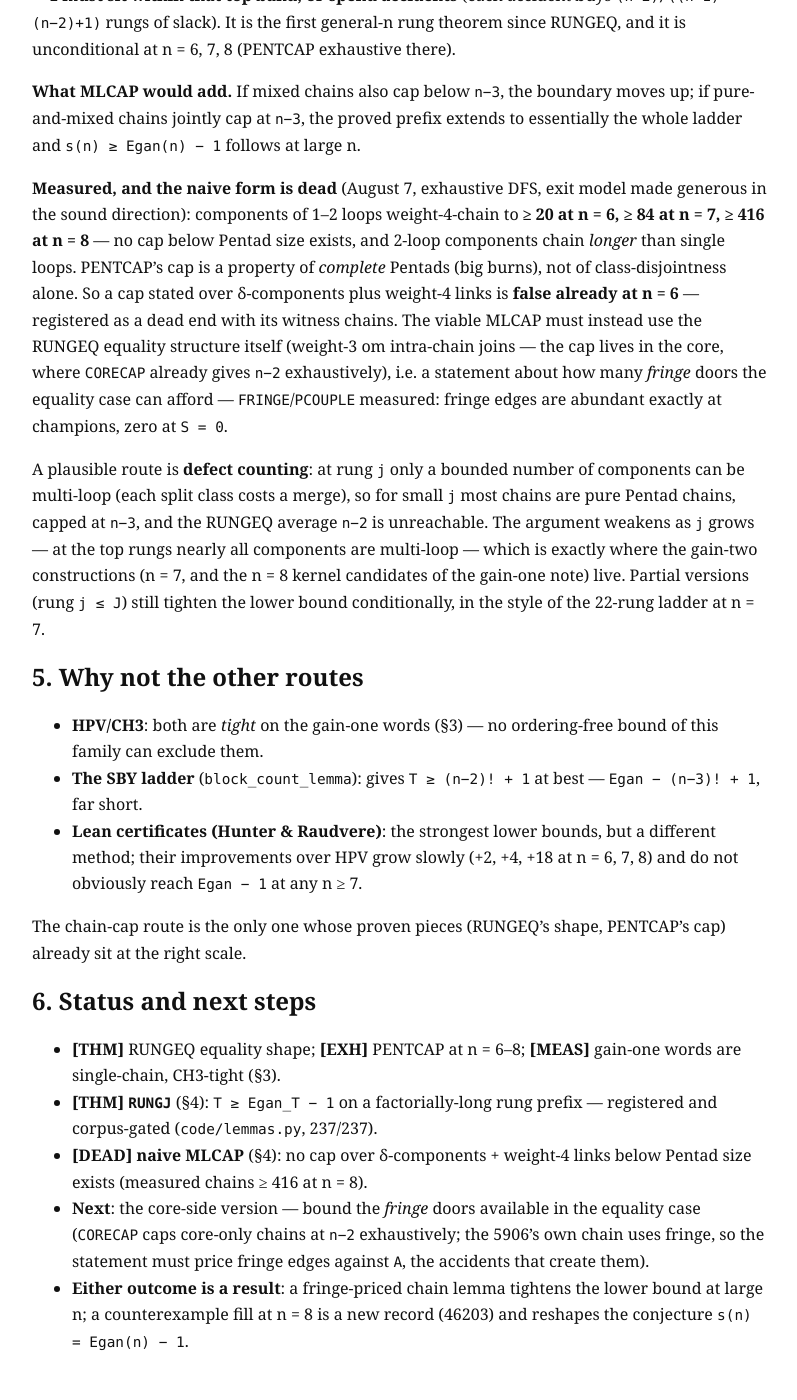
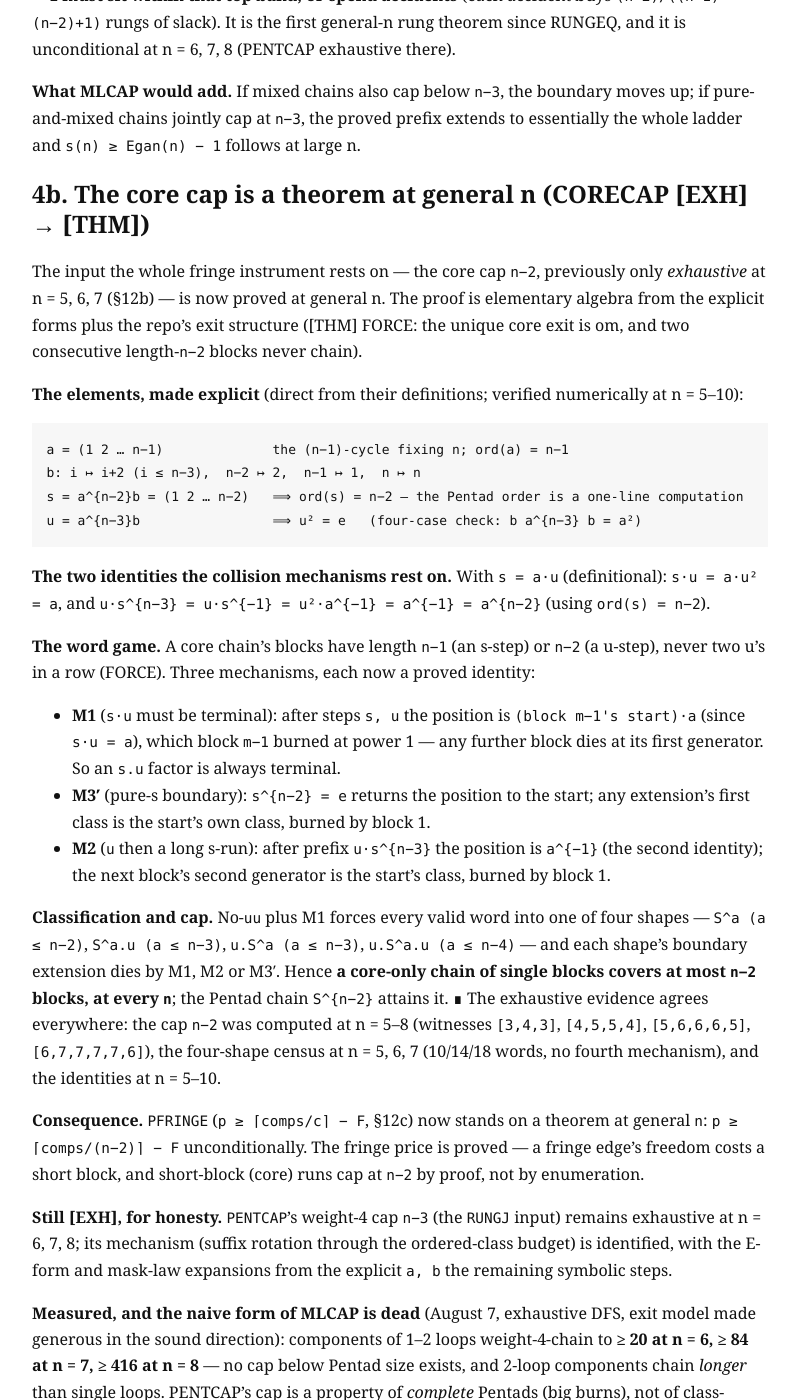
Before and after one commit to levkropp/superperm, a Jekyll site: the page built from docs/notes/large_n_lower_bound.md, in a window 1280 px wide and 1400 px high, scrolled down 2760 px. Shown: the whole window, without its empty margins (240-1037 px from the left). Built offline with Jekyll 4.4.1, drawn with Linux system fonts in a browser that asks for light colours; some of the changed text lies outside the part shown.

Commit message:
CORECAP [THM]: the core cap n-2 is proved at general n (was [EXH])
The fringe price is now a theorem.  From the explicit forms
a = (1 2 ... n-1), b (i -> i+2, fixing n), one computes s = (1 2 ... n-2)
(the Pentad order in one line) and u^2 = e (four-case: b a^(n-3) b = a^2).
The two identities s.u = a and u.s^(n-3) = a^(-1) then power the three
collision mechanisms M1/M2/M3', which force every valid chain word into
one of four shapes whose boundaries all die -- so a core-only chain of
single blocks covers at most n-2 blocks at every n, attained by the
Pentad chain.  Word-reduction and the four-shape census by the
instrument runs (10/14/18 words at n = 5, 6, 7, no fourth mechanism);
identities verified numerically at n = 5..10; exhaustive cap re-run at
n = 5..8 (witness [6,7,7,7,7,6] new at n = 8).

- code/corecap.py: the proof gates (explicit forms, u^2 = e, both
  identities at n = 5..10, exhaustive cap at n = 5..8), added to CI
- registry: CORECAP upgraded [EXH] -> [THM]; full registry clean
- note: section 4b with the proof; PFRINGE now unconditional; status
  updated (PENTCAP's general-n cap is the remaining gap for RUNGJ)

````diff
--- a/docs/notes/large_n_lower_bound.md
+++ b/docs/notes/large_n_lower_bound.md
@@ -135,8 +135,68 @@ boundary moves up; if pure-and-mixed chains jointly cap at `n−3`, the
 proved prefix extends to essentially the whole ladder and
 `s(n) ≥ Egan(n) − 1` follows at large n.
 
-**Measured, and the naive form is dead** (August 7, exhaustive DFS, exit
-model made generous in the sound direction): components of 1–2 loops
+## 4b. The core cap is a theorem at general n (CORECAP [EXH] → [THM])
+
+The input the whole fringe instrument rests on — the core cap `n−2`,
+previously only *exhaustive* at n = 5, 6, 7 (§12b) — is now proved at
+general n. The proof is elementary algebra from the explicit forms plus
+the repo's exit structure ([THM] FORCE: the unique core exit is om, and
+two consecutive length-`n−2` blocks never chain).
+
+**The elements, made explicit** (direct from their definitions; verified
+numerically at n = 5–10):
+
+```
+a = (1 2 … n−1)              the (n−1)-cycle fixing n; ord(a) = n−1
+b: i ↦ i+2 (i ≤ n−3),  n−2 ↦ 2,  n−1 ↦ 1,  n ↦ n
+s = a^{n−2}b = (1 2 … n−2)   ⟹ ord(s) = n−2 — the Pentad order is a one-line computation
+u = a^{n−3}b                 ⟹ u² = e   (four-case check: b a^{n−3} b = a²)
+```
+
+**The two identities the collision mechanisms rest on.** With
+`s = a·u` (definitional): `s·u = a·u² = a`, and
+`u·s^{n−3} = u·s^{−1} = u²·a^{−1} = a^{−1} = a^{n−2}` (using
+`ord(s) = n−2`).
+
+**The word game.** A core chain's blocks have length `n−1` (an s-step)
+or `n−2` (a u-step), never two u's in a row (FORCE). Three mechanisms,
+each now a proved identity:
+
+- **M1** (`s·u` must be terminal): after steps `s, u` the position is
+  `(block m−1's start)·a` (since `s·u = a`), which block `m−1` burned at
+  power 1 — any further block dies at its first generator. So an `s.u`
+  factor is always terminal.
+- **M3′** (pure-s boundary): `s^{n−2} = e` returns the position to the
+  start; any extension's first class is the start's own class, burned by
+  block 1.
+- **M2** (`u` then a long s-run): after prefix `u·s^{n−3}` the position
+  is `a^{−1}` (the second identity); the next block's second generator is
+  the start's class, burned by block 1.
+
+**Classification and cap.** No-`uu` plus M1 forces every valid word into
+one of four shapes — `S^a (a ≤ n−2)`, `S^a.u (a ≤ n−3)`,
+`u.S^a (a ≤ n−3)`, `u.S^a.u (a ≤ n−4)` — and each shape's boundary
+extension dies by M1, M2 or M3′. Hence **a core-only chain of single
+blocks covers at most `n−2` blocks, at every `n`**; the Pentad chain
+`S^{n−2}` attains it. ∎  The exhaustive evidence agrees everywhere:
+the cap `n−2` was computed at n = 5–8 (witnesses `[3,4,3]`, `[4,5,5,4]`,
+`[5,6,6,6,5]`, `[6,7,7,7,7,6]`), the four-shape census at n = 5, 6, 7
+(10/14/18 words, no fourth mechanism), and the identities at n = 5–10.
+
+**Consequence.** `PFRINGE` (`p ≥ ⌈comps/c⌉ − F`, §12c) now stands on a
+theorem at general `n`: `p ≥ ⌈comps/(n−2)⌉ − F` unconditionally. The
+fringe price is proved — a fringe edge's freedom costs a short block,
+and short-block (core) runs cap at `n−2` by proof, not by enumeration.
+
+**Still [EXH], for honesty.** `PENTCAP`'s weight-4 cap `n−3` (the
+`RUNGJ` input) remains exhaustive at n = 6, 7, 8; its mechanism (suffix
+rotation through the ordered-class budget) is identified, with the
+E-form and mask-law expansions from the explicit `a, b` the remaining
+symbolic steps.
+
+**Measured, and the naive form of MLCAP is dead** (August 7, exhaustive
+DFS, exit model made generous in the sound direction): components of 1–2
+loops
 weight-4-chain to **≥ 20 at n = 6, ≥ 84 at n = 7, ≥ 416 at n = 8** — no
 cap below Pentad size exists, and 2-loop components chain *longer* than
 single loops. PENTCAP's cap is a property of *complete* Pentads (big
@@ -179,12 +239,14 @@ PENTCAP's cap) already sit at the right scale.
   **[MEAS]** gain-one words are single-chain, CH3-tight (§3).
 - **[THM]** **`RUNGJ`** (§4): `T ≥ Egan_T − 1` on a factorially-long rung
   prefix — registered and corpus-gated (`code/lemmas.py`, 237/237).
+- **[THM]** **`CORECAP` at general n** (§4b): the core cap `n−2` is now
+  proved, not enumerated — gates in `code/corecap.py`, and `PFRINGE` is
+  unconditional with it.
 - **[DEAD]** **naive MLCAP** (§4): no cap over δ-components + weight-4
   links below Pentad size exists (measured chains ≥ 416 at n = 8).
-- **Next**: the core-side version — bound the *fringe* doors available in
-  the equality case (`CORECAP` caps core-only chains at `n−2`
-  exhaustively; the 5906's own chain uses fringe, so the statement must
-  price fringe edges against `A`, the accidents that create them).
+- **Next**: PENTCAP's general-n cap (the suffix-rotation E-form and the
+  mask law, from the same explicit `a, b`) — that upgrades `RUNGJ` to
+  unconditional; then the multi-block component case of CORECAP.
 - **Either outcome is a result**: a fringe-priced chain lemma tightens the
   lower bound at large n; a counterexample fill at n = 8 is a new record
   (46203) and reshapes the conjecture `s(n) = Egan(n) − 1`.
````
Also changed, not shown: code/corecap.py (added, +62 -0 lines), code/lemmas.py (+24 -21 lines), .github/workflows/ci.yml.
